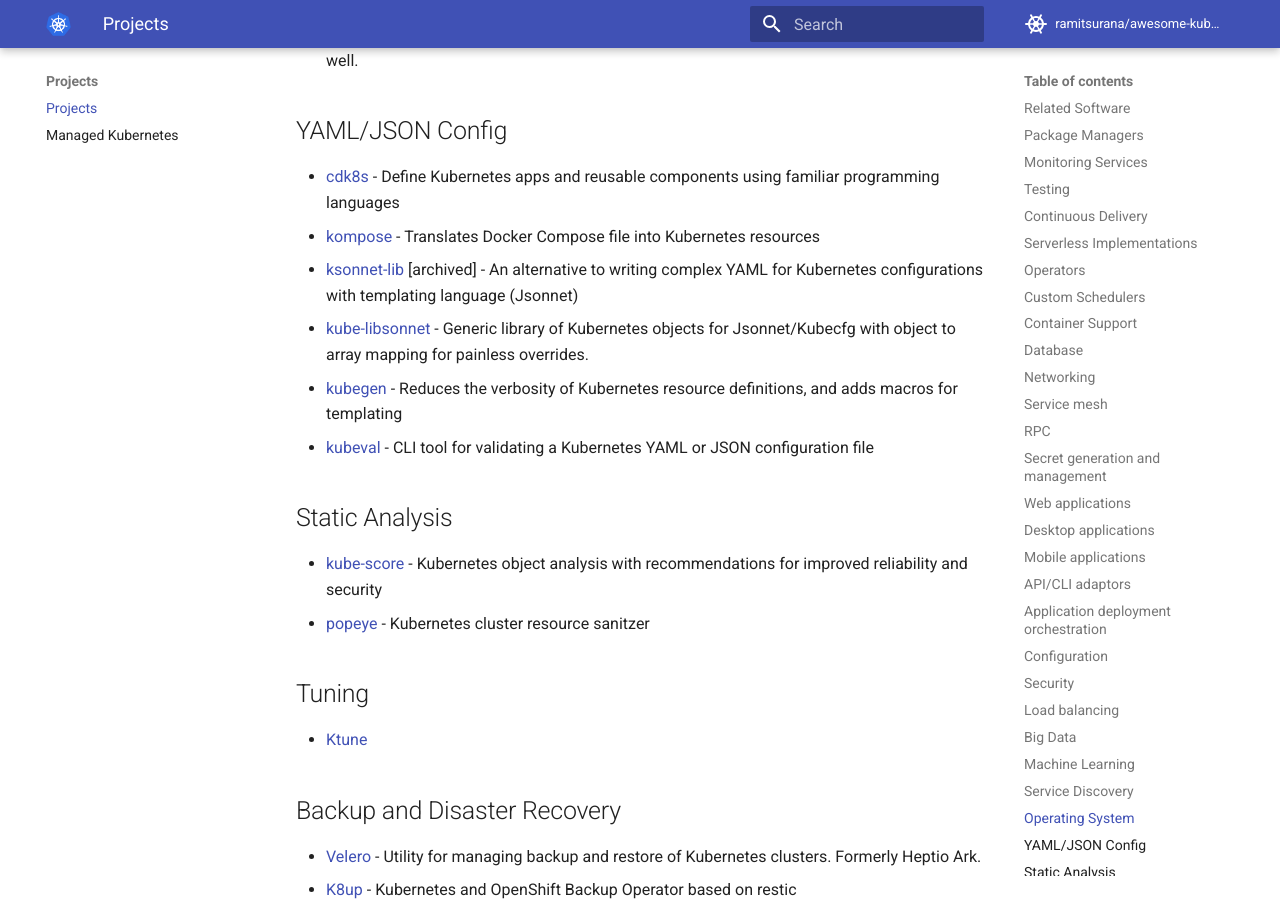
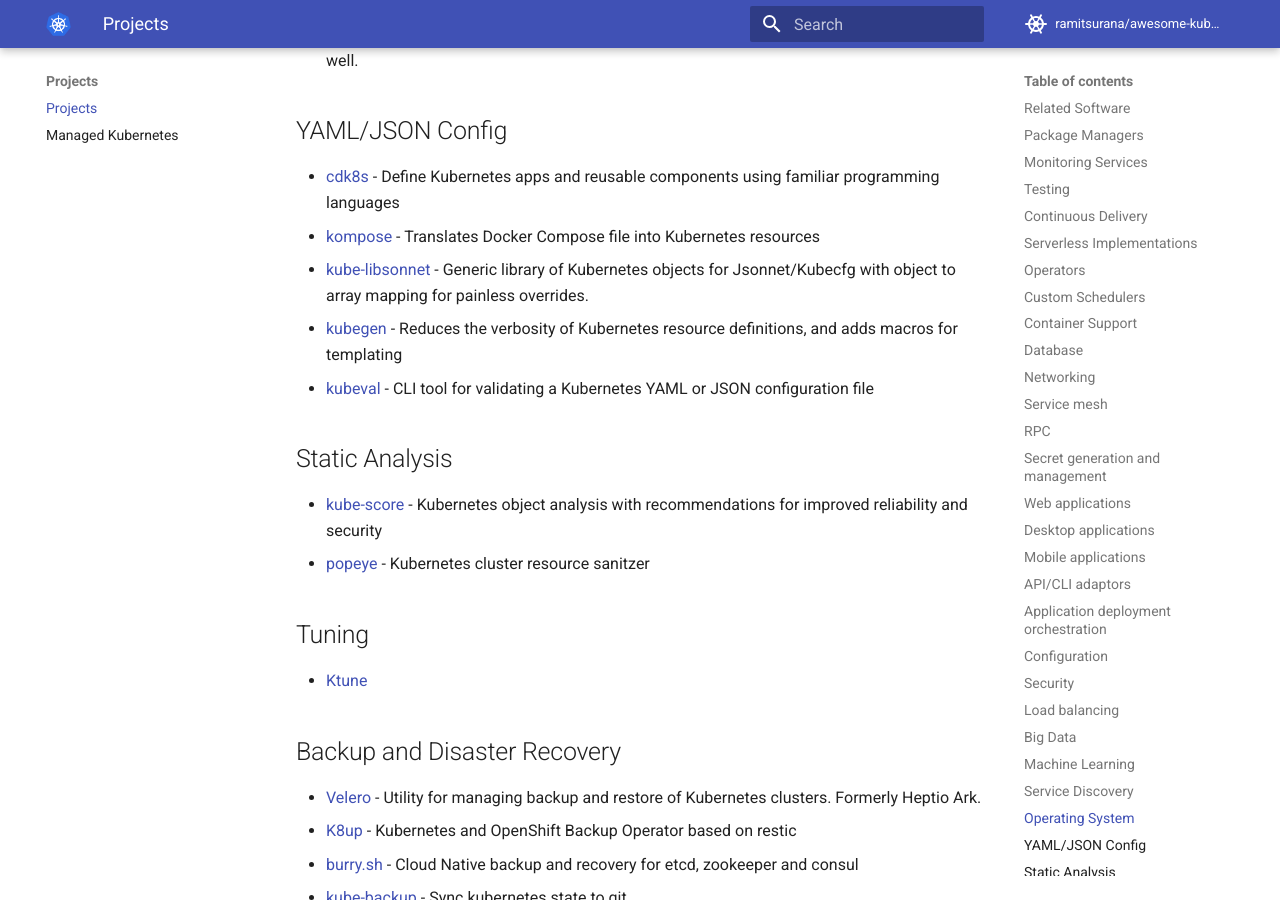
Before and after one commit to ramitsurana/awesome-kubernetes, an MkDocs documentation site: the page built from docs/projects/projects.md, in a window 1280 px wide and 900 px high, scrolled down 16743 px. Built offline with MkDocs 1.6.1 and Material for MkDocs 9.7.7, drawn with Linux system fonts in a browser that asks for light colours; comment, search, counter and statistics services are not loaded.

Commit message:
remove archived resource - ksonnet-lib

```diff
--- a/docs/projects/projects.md
+++ b/docs/projects/projects.md
@@ -463,7 +463,6 @@ Projects
 
 * [cdk8s](https://cdk8s.io) - Define Kubernetes apps and reusable components using familiar programming languages
 * [kompose](https://github.com/kubernetes/kompose) - Translates Docker Compose file into Kubernetes resources
-* [ksonnet-lib](https://github.com/ksonnet/ksonnet-lib) [archived] - An alternative to writing complex YAML for Kubernetes configurations with templating language (Jsonnet)
 * [kube-libsonnet](https://github.com/bitnami-labs/kube-libsonnet/blob/master/kube.libsonnet) - Generic library of Kubernetes objects for Jsonnet/Kubecfg with object to array mapping for painless overrides.
 * [kubegen](https://github.com/errordeveloper/kubegen) - Reduces the verbosity of Kubernetes resource definitions, and adds macros for templating
 * [kubeval](https://github.com/garethr/kubeval) - CLI tool for validating a Kubernetes YAML or JSON configuration file
```
